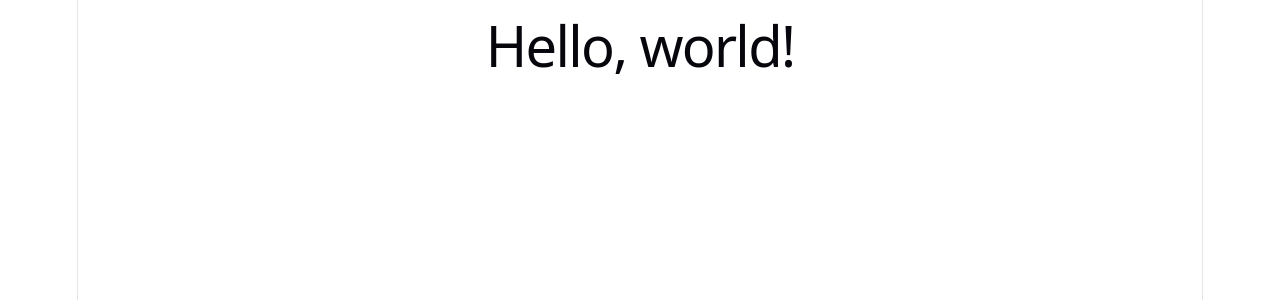
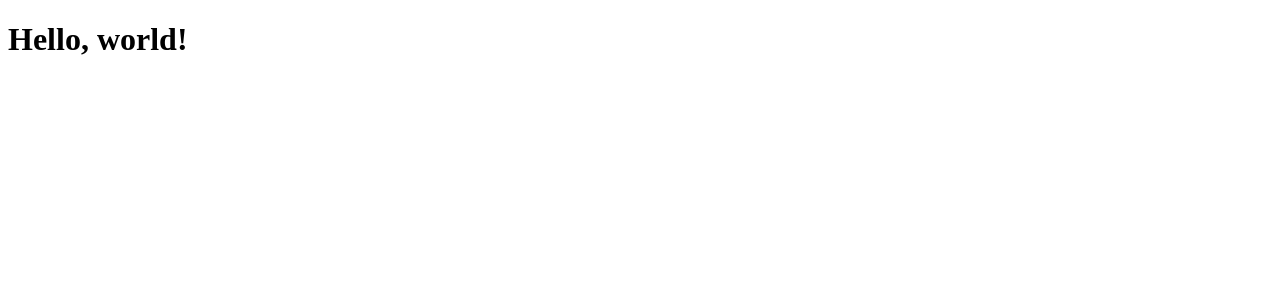
Before and after one commit to chrisperaza/portfolio-dev, a React (Vite) app: page / in a window 1280 px wide. Shown: the top 300 px of the page. Built offline with nearby package versions, Linux system fonts and the light colour scheme.

Commit message:
Add init color palette and comment old styles

```diff
--- a/src/index.css
+++ b/src/index.css
@@ -1,4 +1,19 @@
+/*****************************/
+/*** VARIABLE STYLES ***/
+/*****************************/
 :root {
+  /* color palette */
+  --body: #162127;
+  --container: #212e36;
+  --border: #3c4952;
+  --content: #a2afb7;
+  --title: #eef3f5;
+  --main: #53a8f2;
+  --main_2: #fff;
+  --dark_clear: #fff;
+}
+
+/* :root {
   --text: #6b6375;
   --text-h: #08060d;
   --bg: #fff;
@@ -108,4 +123,4 @@ code {
   line-height: 135%;
   padding: 4px 8px;
   background: var(--code-bg);
-}
+} */
```
